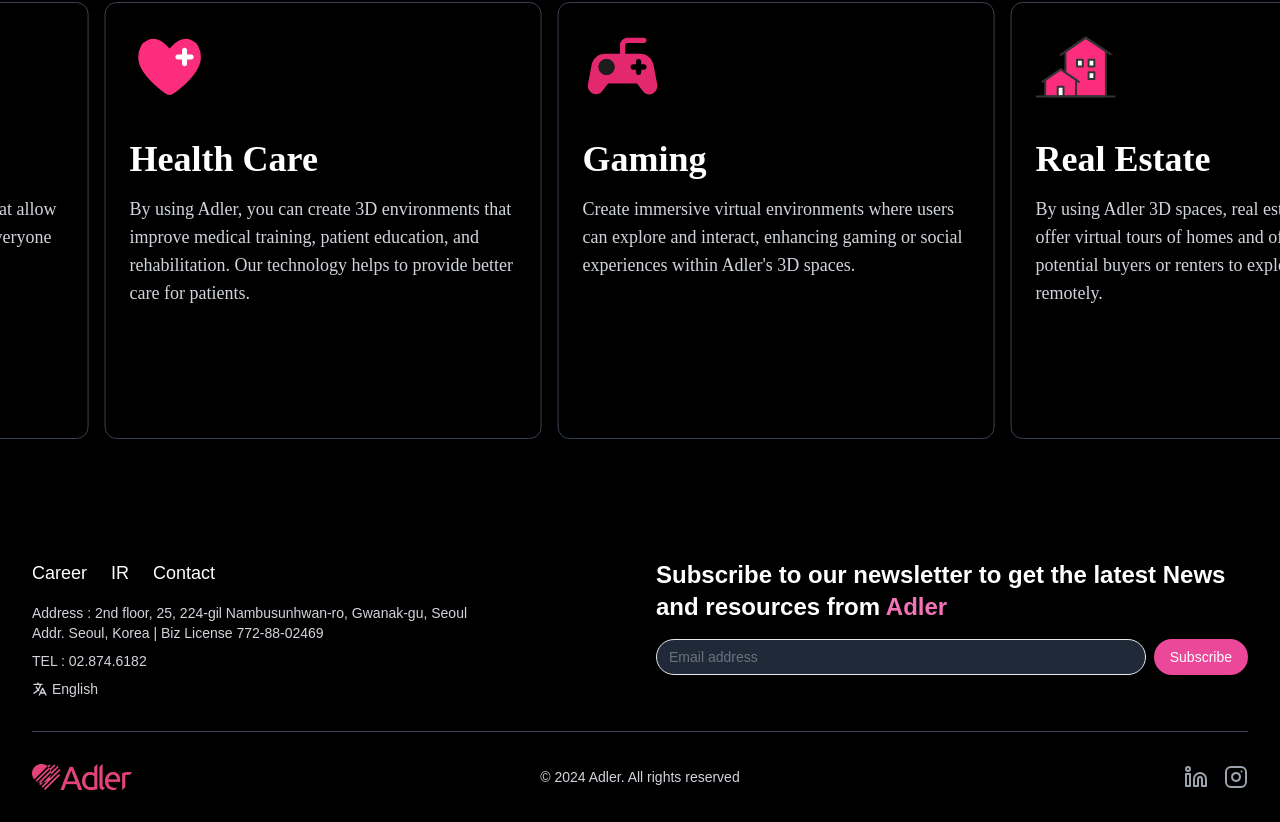
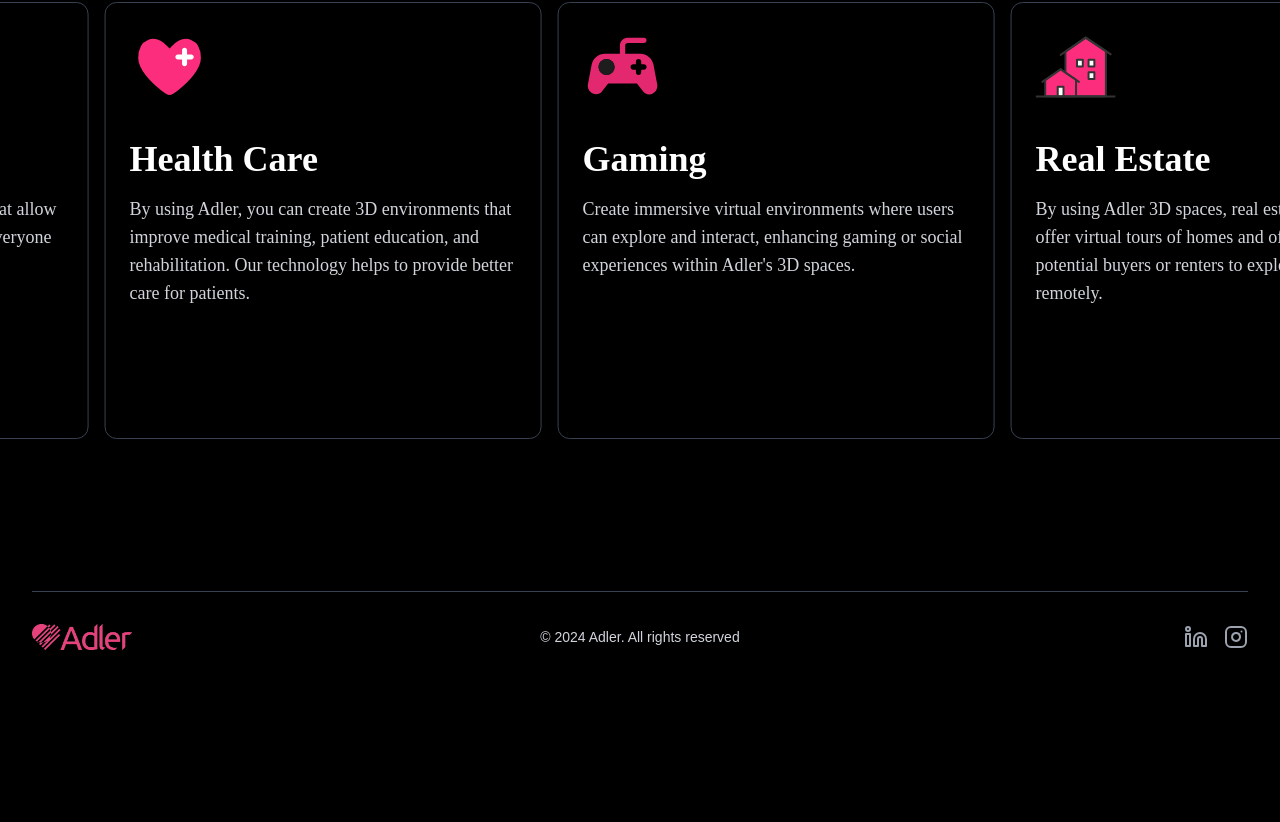
Before and after one commit to sakshamxkaushik/adler_marketing, a Next.js app: page / in a window 1280 px wide. Shown: the part 2030-2852 px from the top of the page. After the commit the page ends 2712 px from the top, so only its background shows below. Built offline with nearby package versions, Linux system fonts and the light colour scheme; a web font is replaced by a local one.

Commit message:
Templates left to upload

```diff
--- a/src/sections/Footer.tsx
+++ b/src/sections/Footer.tsx
@@ -13,14 +13,14 @@
       <div className="max-w-7xl mx-auto">
         <div className="grid grid-cols-1 md:grid-cols-2 gap-8 mb-8">
           <div>
-            <nav className="mb-4">
+            {/* <nav className="mb-4">
               <ul className="flex space-x-6 text-lg">
-                <li><a href="/hrpage" className="hover:text-gray-300">Career</a></li>
-                <li><a href="/ir" className="hover:text-gray-300">IR</a></li>
-                <li><a href="/contact" className="hover:text-gray-300">Contact</a></li>
+                 <li><a href="/hrpage" className="hover:text-gray-300">Career</a></li>
+                 <li><a href="/ir" className="hover:text-gray-300">IR</a></li>
+                 <li><a href="/contact" className="hover:text-gray-300">Contact</a></li>
               </ul>
-            </nav>
-            <address className="not-italic mb-2 text-sm text-gray-300">
+            </nav> */}
+            {/* <address className="not-italic mb-2 text-sm text-gray-300">
               Address : 2nd floor, 25, 224-gil Nambusunhwan-ro, Gwanak-gu, Seoul<br />
               Addr. Seoul, Korea | Biz License 772-88-02469
             </address>
@@ -31,8 +31,8 @@
               </svg>
               English
             </div>
-          </div>
-          <div>
+          </div> */}
+          {/* <div>
             <h2 className="text-2xl font-semibold mb-4 text-white">
               Subscribe to our newsletter to get the latest News<br />
               and resources from <span className="text-pink-400">Adler</span>
@@ -46,7 +46,7 @@
               <Button type="submit" className="bg-pink-500 hover:bg-pink-600 text-white rounded-full">
                 Subscribe
               </Button>
-            </form>
+            </form> */}
           </div>
         </div>
         <div className="border-t border-gray-700 pt-8 flex justify-between items-center">
```
